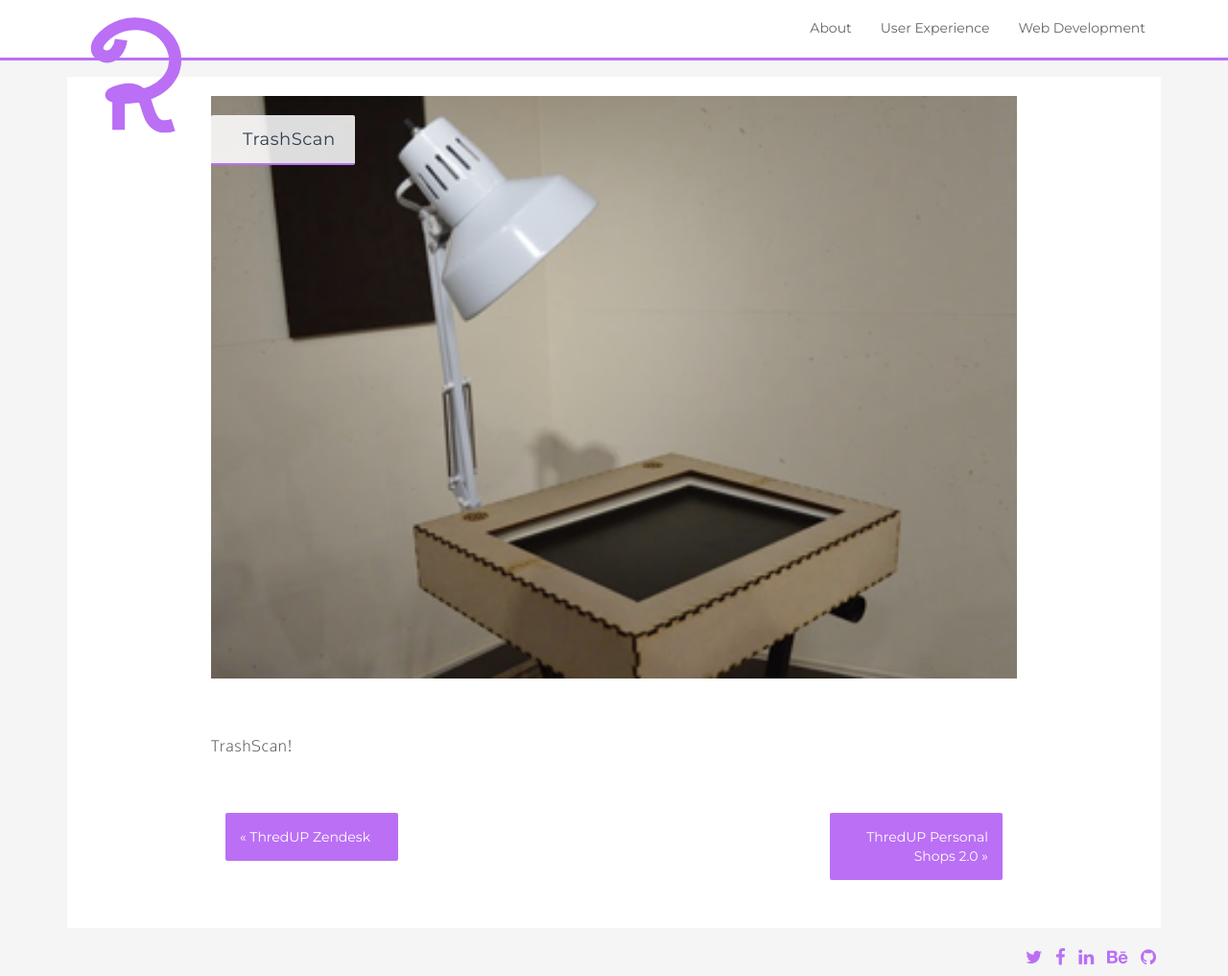
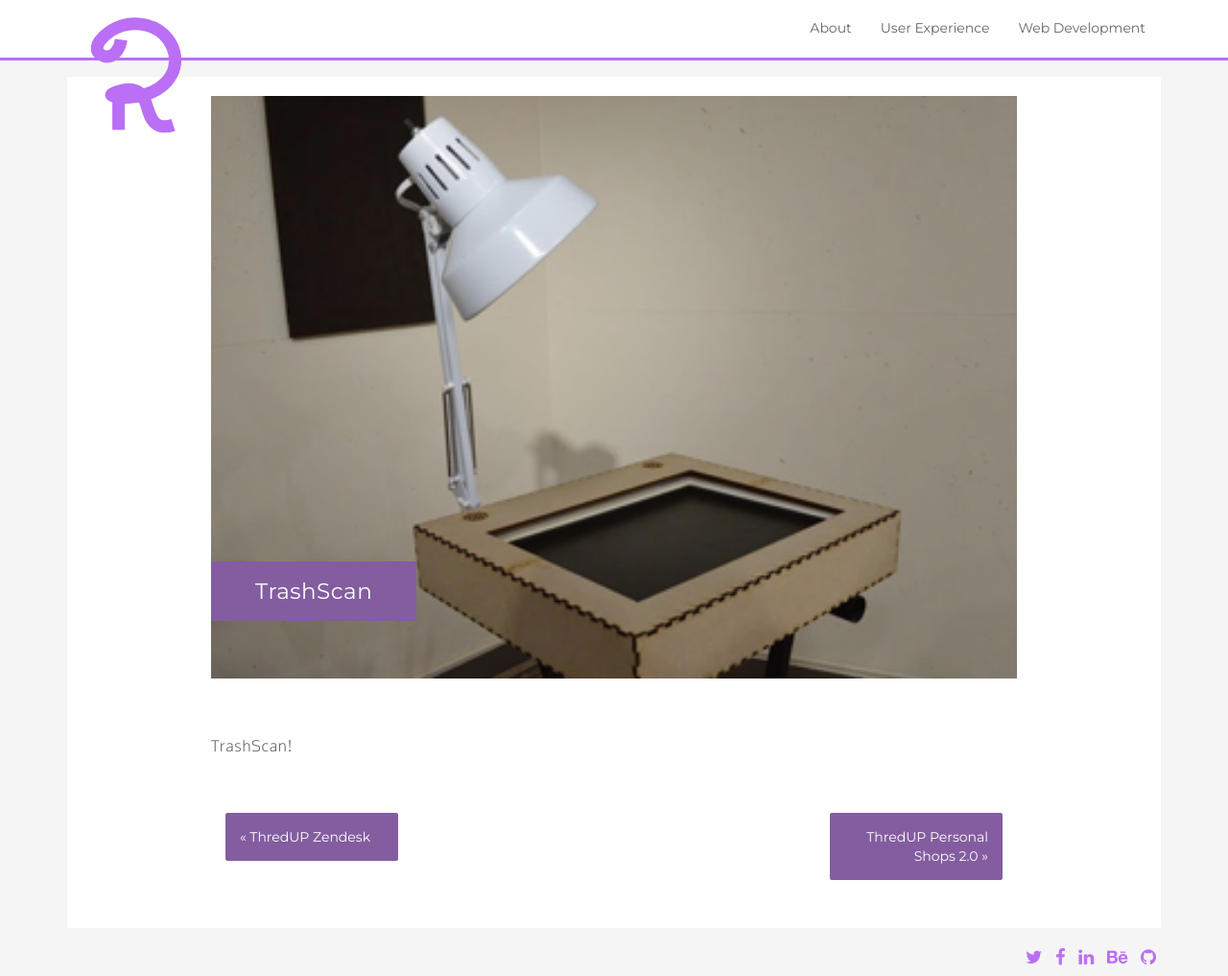
Before and after one commit to rachelelle/portfolio, a Jekyll site: the page built from _posts/2015-12-18-trashscan.mdown, in a window 1280 px wide and 1017 px high. Shown: the whole window at 96% size. Built offline with Jekyll 4.4.1, drawn with Linux system fonts in a browser that asks for light colours.

Commit message:
post title

```diff
--- a/_layouts/post.html
+++ b/_layouts/post.html
@@ -4,7 +4,7 @@ layout: default
 <article class="post post-container" itemscope itemtype="http://schema.org/BlogPosting">
   <div class="img-container">
   <div class="post-main-title" itemprop="name headline">{{ page.title }}</h1> </div>
-  <img src="/img/portfolio/{{ page.main-img }}" class="img-responsive post-img" />
+  <img src="{{ site.baseurl }}/img/portfolio/{{ page.main-img }}" class="img-responsive post-img" />
 </div>
   <!-- <header class="post-header">
     <h1 class="post-title" itemprop="name headline">{{ page.title }}</h1>
--- a/css/custom.css
+++ b/css/custom.css
@@ -108,22 +108,25 @@ img.logo {
     position: absolute;
     /* margin-left: auto; */
     /* margin-right: auto; */
-    /* right: 50%; */
-    top: 40px;
+    bottom: 60px;
     text-align: center;
     /* width: 100%; */
-    font-size: 18px;
-    border-bottom: 2px solid #BA6FF5;
-    background-color: rgba(255, 255, 255, 0.86);
-    padding-left: 33px;
+    /* right: 0; */
+    font-size: 23px;
+    /* border-bottom: 2px solid #BA6FF5; */
+    background-color: rgb(131, 93, 160);
+    padding-left: 36px;
     padding-right: 20px;
+    padding: 6px 46px;
     line-height: 50px;
-    color: #2C3E50;
+    /* font-weight: 500; */
+    color: #FFFFFF;
     /* box-shadow: 0px 1px 3px #999; */
     /* border-left: 0px solid; */
     /* text-transform: uppercase; */
     letter-spacing: 0.5px;
-    border-radius: 2px;
+    /* border-radius: 2px; */
+    /* margin: 0px 100px; */
 }
 
 .portfolio-content {
@@ -206,7 +209,7 @@ h1.category-title {
 }
 
 .prev-next-block {
-    background-color: #BA6FF5;
+    background-color: #835DA0;
     color: #fff;
     padding: 15px;
     border-radius: 2px;
--- a/ux.html
+++ b/ux.html
@@ -14,7 +14,7 @@ permalink: /ux/
                 <br>
                 {{ post.label }}
               </div>
-              <img src="/img/portfolio/{{ post.thumbnail }}" alt="{{ post.alt }}">
+              <img src="{{ site.baseurl }}/img/portfolio/{{ post.thumbnail }}" alt="{{ post.alt }}">
           </a>
       </div>
 {% endfor %}
--- a/webdev.html
+++ b/webdev.html
@@ -11,7 +11,7 @@ permalink: /webdev/
                 <br>
                 {{ post.label }}
               </div>
-              <img src="/img/portfolio/{{ post.thumbnail }}" alt="{{ post.alt }}">
+              <img src="{{ site.baseurl }}/img/portfolio/{{ post.thumbnail }}" alt="{{ post.alt }}">
           </a>
       </div>
 {% endfor %}
```
Also changed, not shown: 9 other files.
